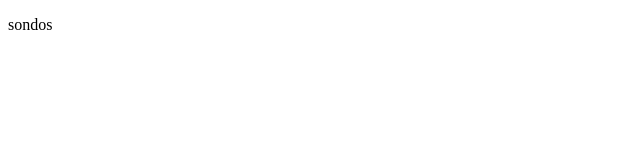
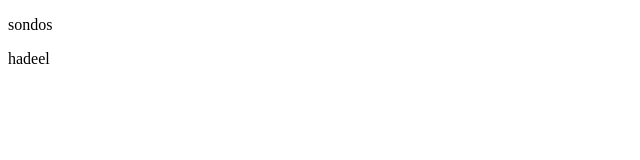
Before and after one commit to Adel-H-Hasan/testing, a plain HTML site: page index.html in a window 1280 px wide. Shown: the full height of the page, 0-640 px from the left. Drawn offline with Linux system fonts and the light colour scheme.

Commit message:
update from hadeel branch

```diff
--- a/index.html
+++ b/index.html
@@ -7,5 +7,6 @@
 </head>
 <body>
     <p> sondos </p>
+	<p>hadeel</p>
 </body>
 </html>
```
